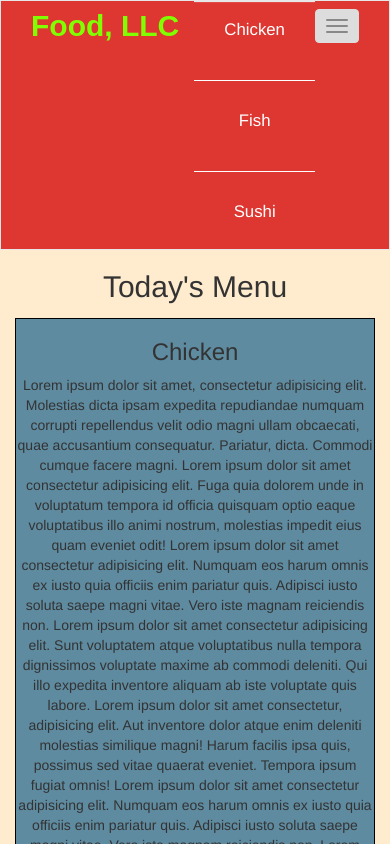
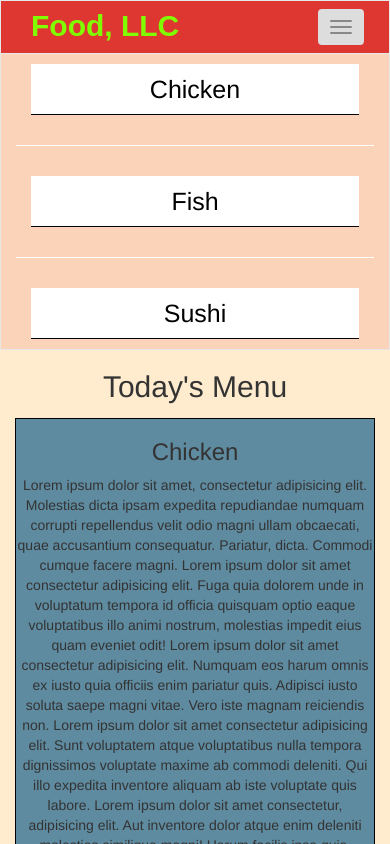
Before and after one commit to Infernus246/coursera-test, a plain HTML site: page module3_assignment/index.html in a window 390 px wide. Both pictures are taken after a click on the button "Toggle navigation". Shown: the top 844 px of the page. Drawn offline with nearby package versions, Linux system fonts and the light colour scheme; a script that the page names is missing.

Commit message:
Week 3 Assignment

```diff
--- a/module3_assignment/index.html
+++ b/module3_assignment/index.html
@@ -3,7 +3,10 @@
 <head>
     <meta charset="UTF-8">
     <meta name="viewport" content="width=device-width, initial-scale=1.0">
-	<link rel="stylesheet" href="css/bootstrap.min.css">
+    <link rel="stylesheet" href="https://maxcdn.bootstrapcdn.com/bootstrap/3.3.7/css/bootstrap.min.css">
+    <script src="https://ajax.googleapis.com/ajax/libs/jquery/3.3.1/jquery.min.js"></script>
+    <script src="https://maxcdn.bootstrapcdn.com/bootstrap/3.3.7/js/bootstrap.min.js"></script>
+    <link rel="stylesheet" href="css/bootstrap.min.css">
     <link rel='stylesheet' type='text/css' media='screen' href='main.css'>
     <title>Food LLC</title>
 </head>
@@ -14,13 +17,13 @@
             <div class="container-fluid">
                 <!-- Brand and toggle get grouped for better mobile display -->
                     <a id="brand-name" class="navbar-brand" href="index.html">Food, LLC</a>
-                <div>
+                <div class="navbar-header">
                 <button type="button" class="navbar-toggle collapsed" data-toggle="collapse" data-target="#collapsable-nav" aria-expanded="true">
                     <span class="sr-only">Toggle navigation</span>
                     <span class="icon-bar"></span>
                     <span class="icon-bar"></span>
                     <span class="icon-bar"></span>
-                  </button>
+                </button>
                 </div>
 
                 <div id="collapsable-nav" class="collapse navbar-collapse">
@@ -38,7 +41,7 @@
                     </li>
                   </ul>
                 </div>
-            </div>
+           </div>
         </nav>
 
         <div>
--- a/module3_assignment/main.css
+++ b/module3_assignment/main.css
@@ -50,44 +50,50 @@ h2{
     margin-right: auto;
 }
 
-.navbar-brand {
-    font-size: 2em;
-    border: 0 0 10px 10px;
-    color: #FFFFFF;
+.nav{
+	margin: 0;
+	padding: 0;
 }
 
-  #header-nav {
-    border: 0;
-    background-color: #FC5F06;
-    color: #FFFFFF;
+.navbar-nav{
+  font-size: 25px;
+  text-align: center;
+  margin: 0;
+  padding: 0;
 }
 
-  .navbar-header button.navbar-toggle, .navbar-header .icon-bar {
-    border: 1px solid #61122f;
-  }
-  .navbar-header button.navbar-toggle {
-    clear: both;
-    margin-top: -30px;
+.navbar-toggle{
+	border: 2px solid white;
+	margin-right: 25px;
 }
 
-  .nav-header {
-    background-color: #FFFFFF;
-  }
-
-  .nav-brand {
-    color: #FFFFFF;
-    font-size: 1.5em;
-  }
-
-  #nav-list {
-    color: white;
-  }
-
-  hr {
+hr{
     border-color: white;
 }
 
-  .item {
-    color: white;
-    font-size: 1.2em;
+li{
+	box-sizing: border-box;
+	width: 100%;
 }
+
+.item{
+  padding: 15px;
+  margin: auto;
+  width: 100%;
+  height: 100%;
+  background-color: white;
+  border-bottom: 1px solid black;
+  color: black;
+  display: block;
+}
+
+.item:hover{
+	background-color: rgba(201, 199, 199, 0.9);
+	color: rgba(0,0,0,0.4);
+}
+
+@media (max-width: 768px){
+  .navbar-default .navbar-collapse{
+    background-color: rgba(255, 235, 205, 0.87);
+  }
+}
```
Lines whose indentation alone changed are shown as unchanged.
